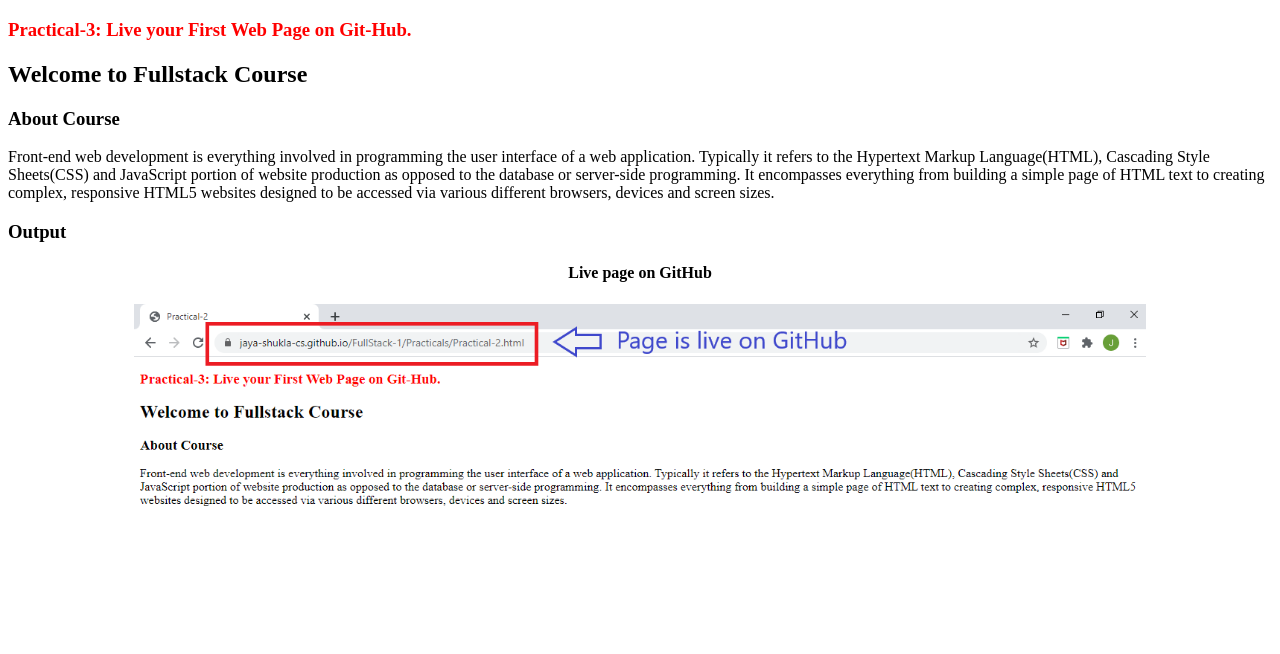
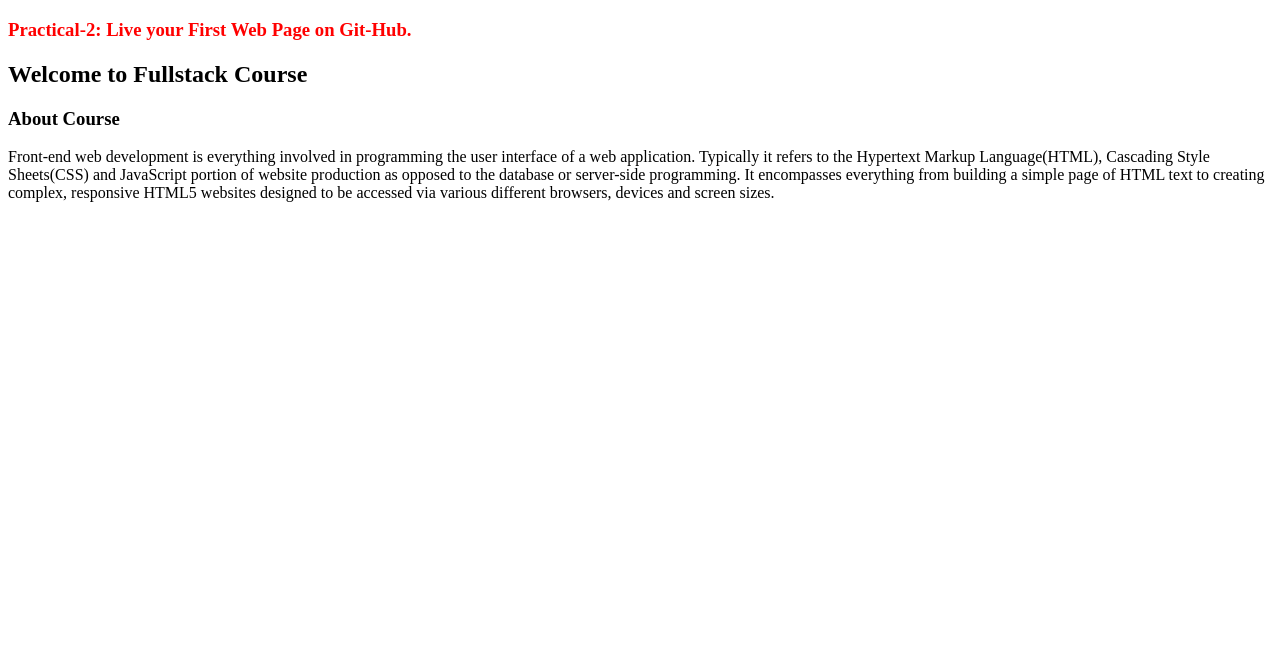
Before and after one commit to Jaya-Shukla-cs/FullStack-1, a plain HTML site: page Practicals/Practical-2.html in a window 1280 px wide. Drawn offline with Linux system fonts and the light colour scheme.

Commit message:
Practical

```diff
--- a/Practicals/Practical-2.html
+++ b/Practicals/Practical-2.html
@@ -5,21 +5,10 @@
     <meta name="viewport" content="width=device-width, initial-scale=1.0">
     <title>Practical-2</title>
 </head>
-<style>
-    img {
-        width: 80%;
-        display: block;
-        margin-left: auto;
-        margin-right: auto;
-    }
-</style>
 <body>
-    <h3 style="color: red;">Practical-3: Live your First Web Page on Git-Hub.</h3>
+    <h3 style="color: red;">Practical-2: Live your First Web Page on Git-Hub.</h3>
     <h2 style="color: black;">Welcome to Fullstack Course</h2>
     <h3 style="color: black;">About Course</h3>
     <p>Front-end web development is everything involved in programming the user interface of a web application. Typically it refers to the Hypertext Markup Language(HTML), Cascading Style Sheets(CSS) and JavaScript portion of website production as opposed to the database or server-side programming. It encompasses everything from building a simple page of HTML text to creating complex, responsive HTML5 websites designed to be accessed via various different browsers, devices and screen sizes.</p>
-    <h3 style="color: black;">Output</h3>
-    <h4 style="color: black; text-align: center;">Live page on GitHub</h4>
-    <img src="../Image/Practical-2-A.png">
 </body>
 </html>
```
